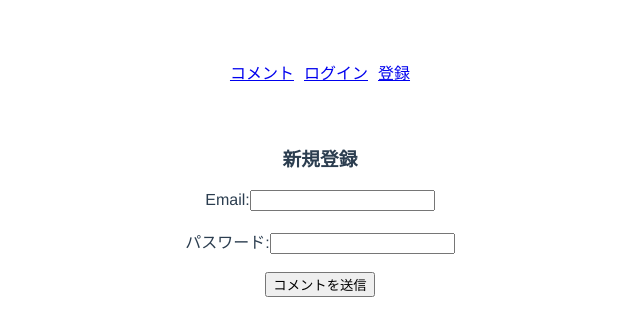
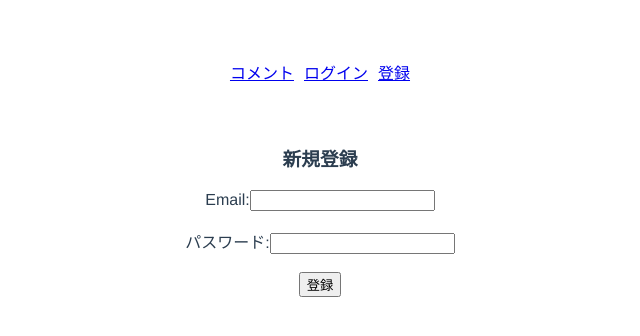
Before and after one commit to poo3/vue-practice-axios, a Vue app: page /register in a window 1280 px wide. Shown: the top 336 px of the page, without its empty margins (320-960 px from the left). Built offline with nearby package versions, Linux system fonts and the light colour scheme.

Commit message:
modification api

```diff
--- a/src/axios-auth.js
+++ b/src/axios-auth.js
@@ -1,8 +1,7 @@
 import axios from "axios";
 
 const instanceAxios = axios.create({
-  baseURL:
-    "https://firestore.googleapis.com/v1/projects/http-vuejs-77e10/databases/(default)/documents",
+  baseURL: "https://identitytoolkit.googleapis.com/v1",
 });
 
 export default instanceAxios;
--- a/src/views/Register.vue
+++ b/src/views/Register.vue
@@ -5,13 +5,14 @@
     <input type="text" id="email" v-model="email" />
     <br /><br />
     <label for="name">パスワード:</label>
-    <input type="text" id="password" v-model="password" />
+    <input type="password" id="password" v-model="password" />
     <br /><br />
-    <button @click="createComent">コメントを送信</button>
+    <button @click="createUser">登録</button>
   </div>
 </template>
 
 <script>
+import axios from "../axios-auth";
 export default {
   data() {
     return {
```
